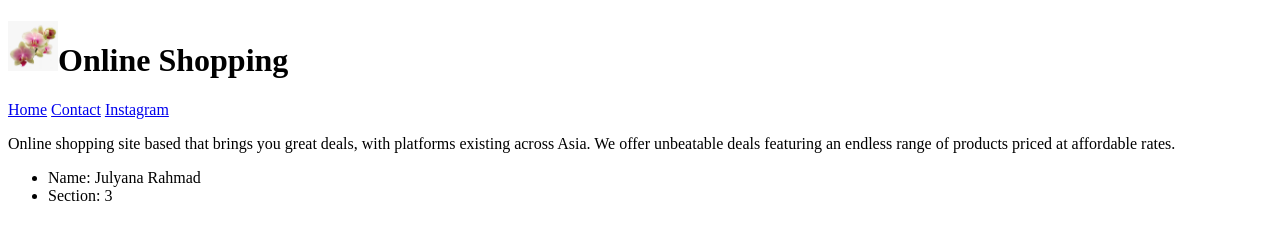
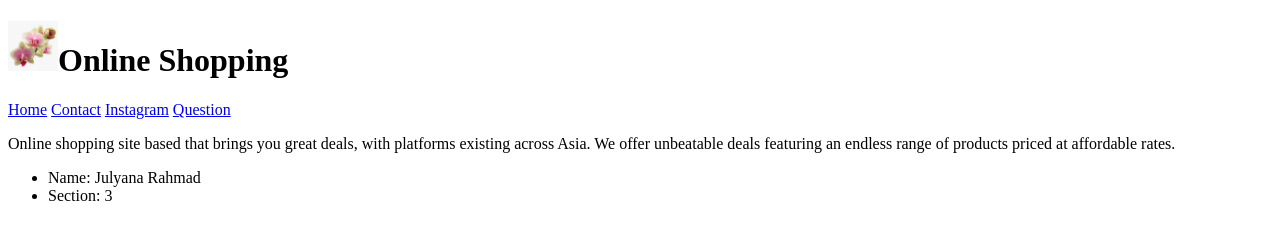
Before and after one commit to lanarhmd/hello-world, a plain HTML site: page index.html in a window 1280 px wide. Drawn offline with Linux system fonts and the light colour scheme.

Commit message:
Update index.html

```diff
--- a/index.html
+++ b/index.html
@@ -14,6 +14,7 @@
       <a href="#">Home</a>
       <a href="contact.html">Contact</a>
         <a href="https://www.instagram.com/katscarf.my/?hl=en">Instagram</a>
+        <a href="question.html">Question</a>
     </nav>
       </table>
       <p> Online shopping site based that brings you great deals, with platforms existing across Asia. We offer unbeatable deals featuring an endless range of products priced at affordable rates.</p>
```
